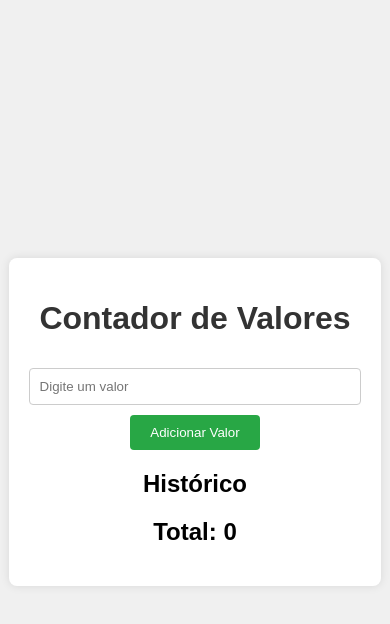
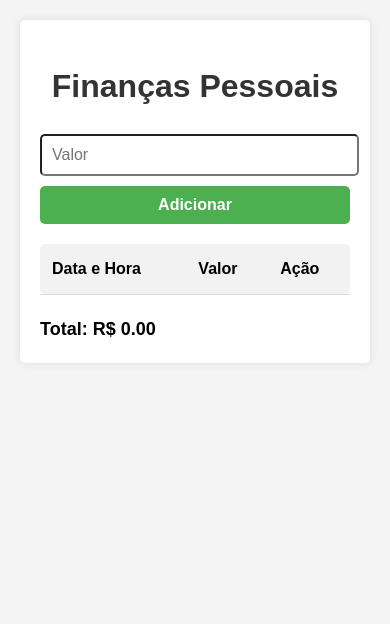
Before and after one commit to Ronald-silva/contador-de-valores, a plain HTML site: page index.html in a window 390 px wide. Drawn offline with Linux system fonts and the light colour scheme.

Commit message:
restruturacao-geral

```diff
--- a/index.html
+++ b/index.html
@@ -10,12 +10,22 @@
 </head>
 <body>
     <div class="container">
-        <h1>Contador de Valores</h1>
-        <input type="number" id="valor" placeholder="Digite um valor">
-        <button onclick="adicionarValor()">Adicionar Valor</button>
-        <h2>Histórico</h2>
-        <ul id="historico"></ul>
-        <h2>Total: <span id="total">0</span></h2>
+        <h1>Finanças Pessoais</h1>
+        <form id="transactionForm">
+            <input type="number" id="amount" step="0.01" placeholder="Valor" required>
+            <button id='mais' type="submit">Adicionar</button>
+        </form>
+        <table id="transactionsTable">
+            <thead>
+                <tr>
+                    <th id="dh">Data e Hora</th>
+                    <th>Valor</th>
+                    <th id="ac">Ação</th>
+                </tr>
+            </thead>
+            <tbody></tbody>
+        </table>
+        <div class="total">Total: R$ <span id="totalAmount">0.00</span></div>
     </div>
     <script src="script.js"></script>
 </body>
--- a/script.js
+++ b/script.js
@@ -1,32 +1,52 @@
-let total = 0;
+let transactions = JSON.parse(localStorage.getItem('transactions')) || [];
+const form = document.getElementById('transactionForm');
+const table = document.getElementById('transactionsTable').getElementsByTagName('tbody')[0];
+const totalAmountSpan = document.getElementById('totalAmount');
 
-function adicionarValor() {
-    const valorInput = document.getElementById('valor');
-    const valor = parseFloat(valorInput.value);
-
-    if (!isNaN(valor)) {
-        total += valor;
-
-        const historico = document.getElementById('historico');
-        const novoItem = document.createElement('li');
-
-        const dataHora = new Date();
-        const dataFormatada = dataHora.toLocaleDateString('pt-BR');
-        const horaFormatada = dataHora.toLocaleTimeString('pt-BR');
-
-        novoItem.innerHTML = `R$: ${valor} - ${dataFormatada} - ${horaFormatada}   <button class="remove-btn" onclick="removerValor(this, ${valor})"><i class="fa-solid fa-trash"></i></button>`;
-        historico.appendChild(novoItem);
-
-        document.getElementById('total').textContent = total;
-        valorInput.value = '';
-    } else {
-        alert('Por favor, insira um valor válido.');
-    }
+function updateTotal() {
+    const total = transactions.reduce((sum, transaction) => sum + transaction.amount, 0);
+    totalAmountSpan.textContent = total.toFixed(2);
 }
 
-function removerValor(element, valor) {
-    const item = element.parentElement;
-    item.remove();
-    total -= valor;
-    document.getElementById('total').textContent = total;
+function addTransaction(amount) {
+    const transaction = {
+        id: Date.now(),
+        date: new Date().toLocaleString(),
+        amount: parseFloat(amount)
+    };
+    transactions.push(transaction);
+    localStorage.setItem('transactions', JSON.stringify(transactions));
+    displayTransactions();
+    updateTotal();
 }
+
+function removeTransaction(id) {
+    transactions = transactions.filter(t => t.id !== id);
+    localStorage.setItem('transactions', JSON.stringify(transactions));
+    displayTransactions();
+    updateTotal();
+}
+
+function displayTransactions() {
+    table.innerHTML = '';
+    transactions.forEach(transaction => {
+        const row = table.insertRow();
+        row.innerHTML = `
+            <td>${transaction.date}</td>
+            <td>R$ ${transaction.amount.toFixed(2)}</td>
+            <td><button class="remove-btn" onclick="removeTransaction(${transaction.id})"><i class="fa-solid fa-trash"></i></button></td>
+        `;
+    });
+}
+
+form.addEventListener('submit', (e) => {
+    e.preventDefault();
+    const amount = document.getElementById('amount').value;
+    if (amount) {
+        addTransaction(amount);
+        form.reset();
+    }
+});
+
+displayTransactions();
+updateTotal();
--- a/style.css
+++ b/style.css
@@ -1,71 +1,97 @@
 body {
     font-family: Arial, sans-serif;
-    background-color: #f0f0f0;
-    display: flex;
-    justify-content: center;
-    align-items: center;
-    height: 100vh;
+    line-height: 1.6;
     margin: 0;
+    padding: 20px;
+    background-color: #f4f4f4;
 }
-
 .container {
+    max-width: 800px;
+    margin: 0 auto;
     background-color: #fff;
     padding: 20px;
-    border-radius: 8px;
-    box-shadow: 0 0 10px rgba(0, 0, 0, 0.1);
+    border-radius: 5px;
+    box-shadow: 0 0 10px rgba(0,0,0,0.1);
+}
+h1 {
+    color: #333;
     text-align: center;
 }
 
-h1 {
-    color: #333;
+#amount {
+    width: 95%;
+    border-radius: 5px;
+
+}
+form {
+    display: flex;
+    flex-wrap: wrap;
+    gap: 10px;
+    margin-bottom: 20px;
+}
+input, button {
+    padding: 10px;
+    font-size: 16px;
+}
+input[type="number"] {
+    flex-grow: 1;
 }
 
-input {
-    padding: 10px;
-    margin: 10px 0;
-    border: 1px solid #ccc;
-    border-radius: 4px;
-    width: calc(100% - 22px);
+#mais {
+    width: 100%;
+    font-weight: bold;
+
+}
+button {
+    background-color: #4CAF50;
+    color: white;
+    border: none;
+    cursor: pointer;
+    transition: background-color 0.3s;
+    border-radius: 5px;
+
+}
+button:hover {
+    background-color: #45a049;
+}
+table {
+    width: 100%;
+    border-collapse: collapse;
+}
+#dh {
+    border-radius: 5px 0 0 5px;
 }
 
-button {
-    padding: 10px 20px;
-    background-color: #28a745;
-    color: #fff;
-    border: none;
-    border-radius: 4px;
-    cursor: pointer;
+#ac {
+    border-radius: 0 5px 5px 0;
+
 }
 
-button:hover {
-    background-color: #218838;
+th, td {
+    padding: 12px;
+    text-align: left;
+    border-bottom: 1px solid #ddd;
 }
+th {
+    background-color: #f2f2f2;
 
-ul {
-    list-style-type: none;
-    padding: 0;
 }
-
-li {
-    background-color: #f9f9f9;
-    margin: 5px 0;
-    padding: 10px;
-    border: 1px solid #ddd;
-    border-radius: 4px;
-    display: flex;
-    justify-content: space-between;
-    align-items: center;
+.remove-btn {
+    background-color: #f44336;
 }
-
-.remove-btn {
-    background-color: #dc3545;
-    color: #fff;
-    border: none;
-    border-radius: 4px;
-    padding: 5px 10px;
-    cursor: pointer;
+.remove-btn:hover {
+    background-color: #d32f2f;
 }
-
-.remove-btn:hover {
-    background-color: #c82333;
+.total {
+    font-weight: bold;
+    font-size: 18px;
+    margin-top: 20px;
 }
+@media (max-width: 600px) {
+    form {
+        flex-direction: column;
+    }
+    input, button {
+        width: 100%;
+    }
+}
```
